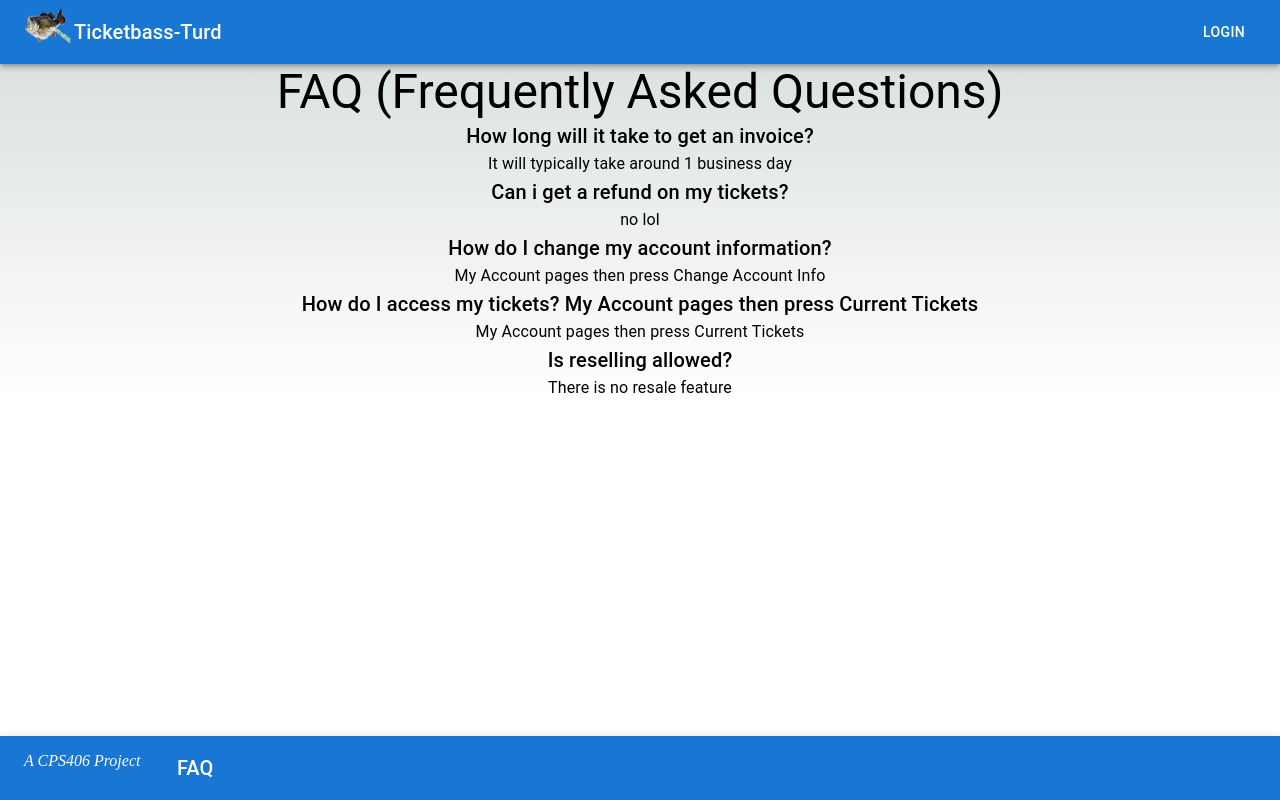
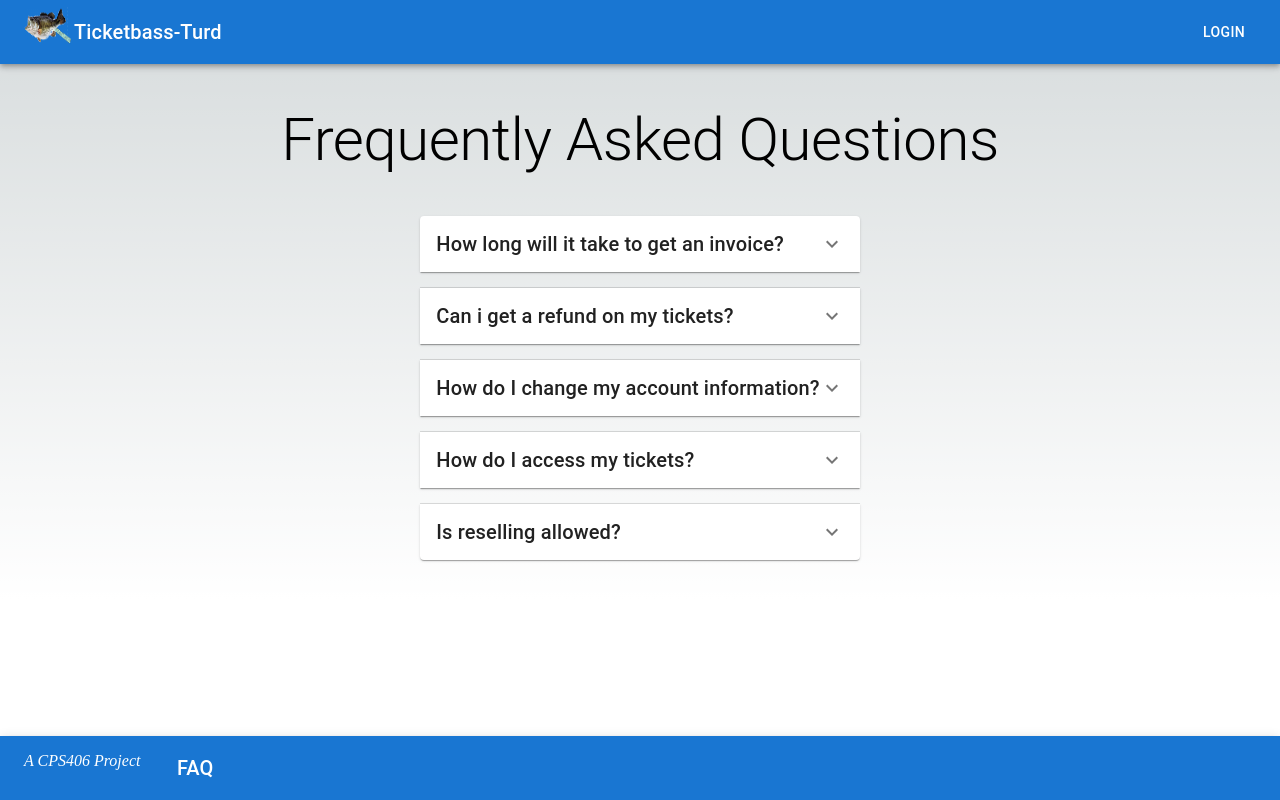
Before and after one commit to CPS406W23-ticketbassturd/frontend, a Next.js app: page /faqPage in a window 1280 px wide. Built offline with nearby package versions, Linux system fonts and the light colour scheme.

Commit message:
chore: update FAQ UI

```diff
--- a/pages/faqPage.jsx
+++ b/pages/faqPage.jsx
@@ -4,6 +4,9 @@ import Typography from '@mui/material/Typography';
 import Header from './layout/header';
 import Footer from './layout/footer';
 import Head from 'next/head'
+import {Accordion, AccordionDetails, AccordionSummary} from "@mui/material";
+import ExpandMoreIcon from '@mui/icons-material/ExpandMore';
+import Stack from "@mui/material/Stack";
 
 function FAQPage() {
   return (
@@ -17,45 +20,94 @@ function FAQPage() {
     <Header />
     <Box sx={{ flexGrow: 1 }} display="flex" flexDirection="column" alignItems="center">
 
-      <Typography variant="h3" color="inherit" component="div">
-        FAQ (Frequently Asked Questions)
+      <Typography variant="h2" color="inherit" component="div" sx={{mt: 5}}>
+        Frequently Asked Questions
       </Typography>
 
+      <Stack spacing={2} sx={{m: 5}}>
+        <Accordion >
+          <AccordionSummary
+              expandIcon={<ExpandMoreIcon />}
+              aria-controls="panel1a-content"
+              id="panel1a-header">
             <Typography variant="h6">
               How long will it take to get an invoice?
             </Typography>
-      <Typography varaint="h6">
+          </AccordionSummary>
+          <AccordionDetails>
+            <Typography varaint="body2">
               It will typically take around 1 business day
             </Typography>
+          </AccordionDetails>
+        </Accordion>
 
+        <Accordion>
+          <AccordionSummary
+              expandIcon={<ExpandMoreIcon />}
+              aria-controls="panel2a-content"
+              id="panel2a-header">
             <Typography variant="h6">
               Can i get a refund on my tickets?
             </Typography>
-      <Typography varaint="h6">
+          </AccordionSummary>
+          <AccordionDetails>
+            <Typography varaint="body2">
               no lol
             </Typography>
+          </AccordionDetails>
+        </Accordion>
 
+        <Accordion>
+          <AccordionSummary
+              expandIcon={<ExpandMoreIcon />}
+              aria-controls="panel3a-content"
+              id="panel3a-header">
             <Typography variant="h6">
               How do I change my account information?
             </Typography>
-      <Typography varaint="h6">
+          </AccordionSummary>
+          <AccordionDetails>
+            <Typography varaint="body1">
               My Account pages then press Change Account Info
             </Typography>
+          </AccordionDetails>
+        </Accordion>
 
+        <Accordion>
+            <AccordionSummary
+                expandIcon={<ExpandMoreIcon />}
+                aria-controls="panel4a-content"
+                id="panel4a-header">
                 <Typography variant="h6">
                     How do I access my tickets?
+                </Typography>
+            </AccordionSummary>
+            <AccordionDetails>
+                <Typography varaint="body1">
                     My Account pages then press Current Tickets
                 </Typography>
-      <Typography varaint="h6">
-        My Account pages then press Current Tickets
-      </Typography>
+            </AccordionDetails>
+        </Accordion>
 
+
+        <Accordion>
+            <AccordionSummary
+                expandIcon={<ExpandMoreIcon />}
+                aria-controls="panel5a-content"
+                id="panel5a-header">
                 <Typography variant="h6">
                     Is reselling allowed?
                 </Typography>
-      <Typography varaint="h6">
+            </AccordionSummary>
+            <AccordionDetails>
+                <Typography varaint="body1">
                     There is no resale feature
                 </Typography>
+            </AccordionDetails>
+        </Accordion>
+
+      </Stack>
+
     </Box>
     <Footer />
     </div>
```
Lines whose indentation alone changed are shown as unchanged.
